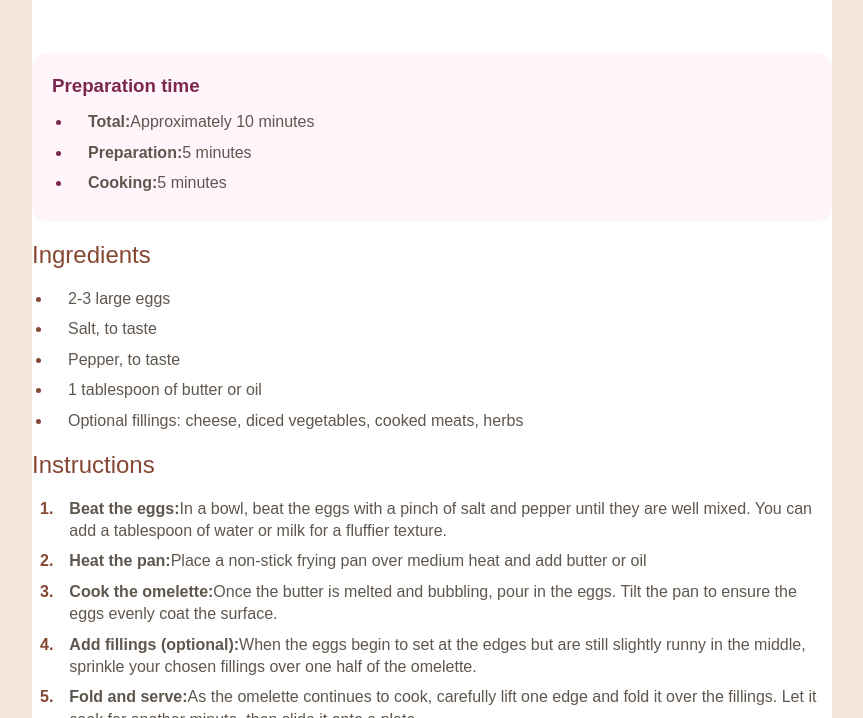
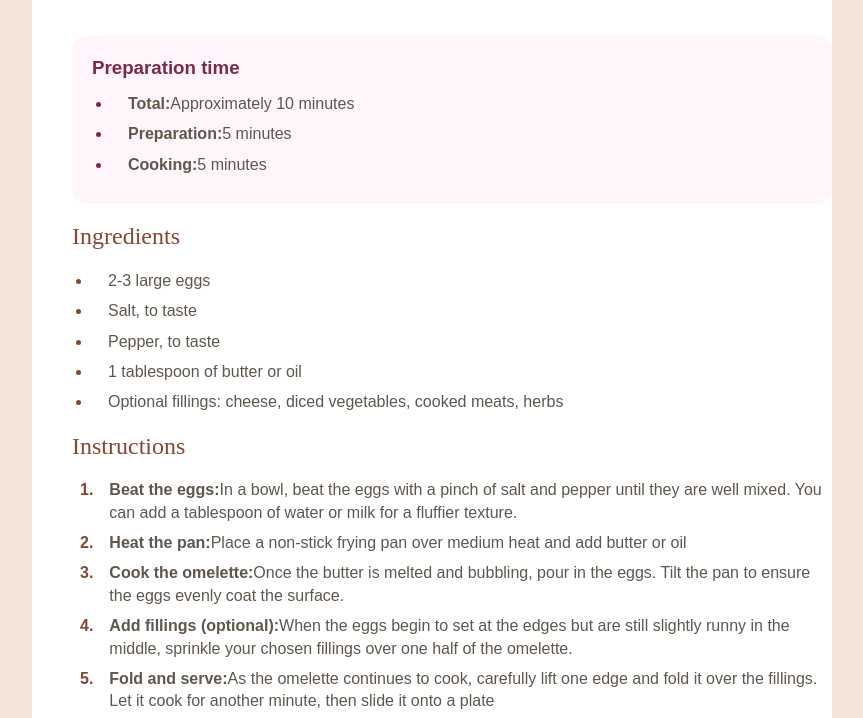
Before and after one commit to natancent/recipePage, a plain HTML site: page index.html in a window 1280 px wide. Shown: the part 567-1285 px from the top of the page, without its empty margins (208-1071 px from the left). Drawn offline with Linux system fonts and the light colour scheme.

Commit message:
modifie csss

```diff
--- a/style.css
+++ b/style.css
@@ -28,8 +28,8 @@ img {
     display: block;
 }
 
-h1,h2 {
-    font-family: 'Young Serif' serif;
+ h1,h2 {
+    font-family: 'Young Serif' , serif;
     font-weight: 400;
 }
 
@@ -79,6 +79,7 @@ hr {
     background-color: var(--white);
     margin: 2rem;
     border-radius: 1rem;
+    padding-left: 2.5rem;
 
 }
 
```
